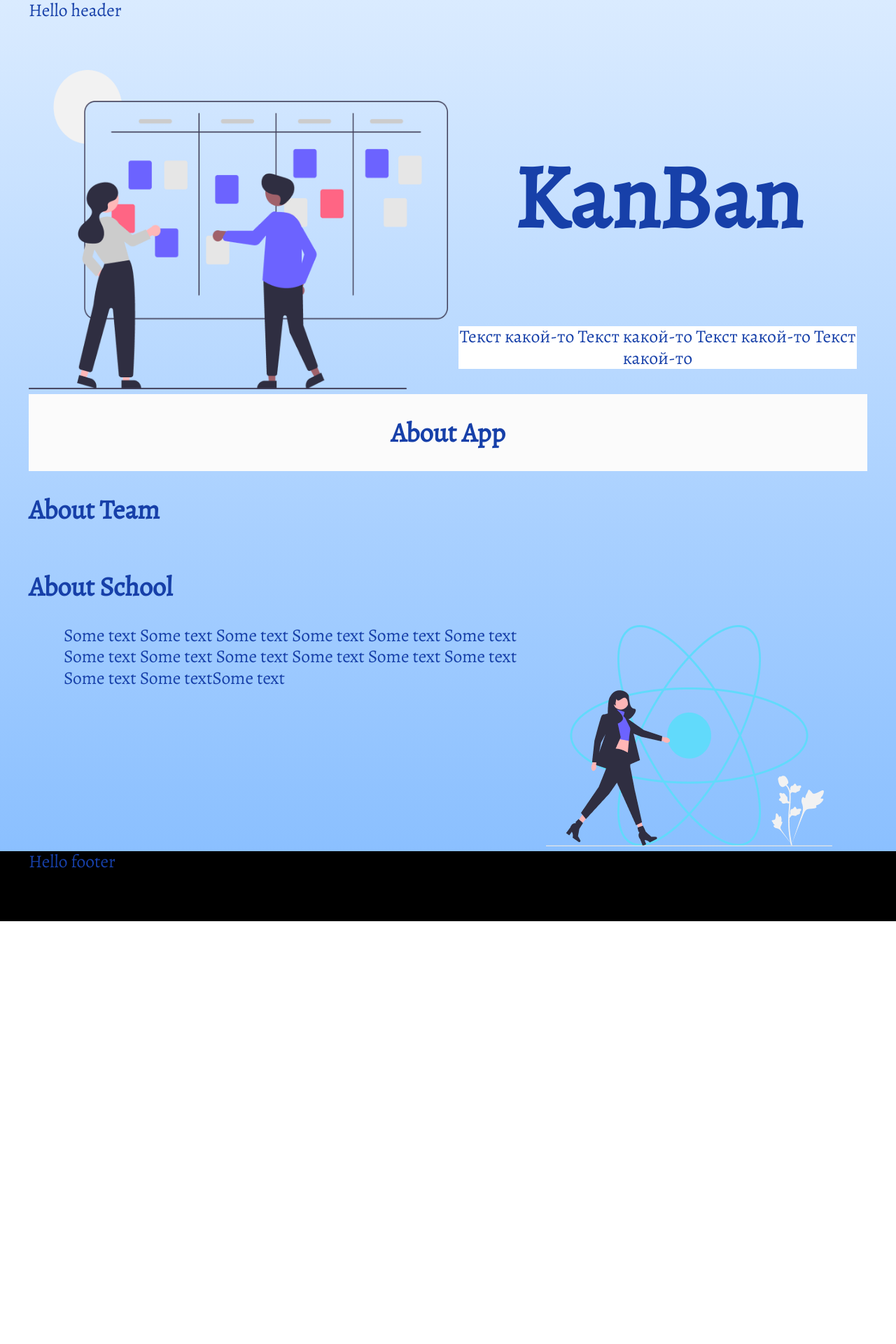
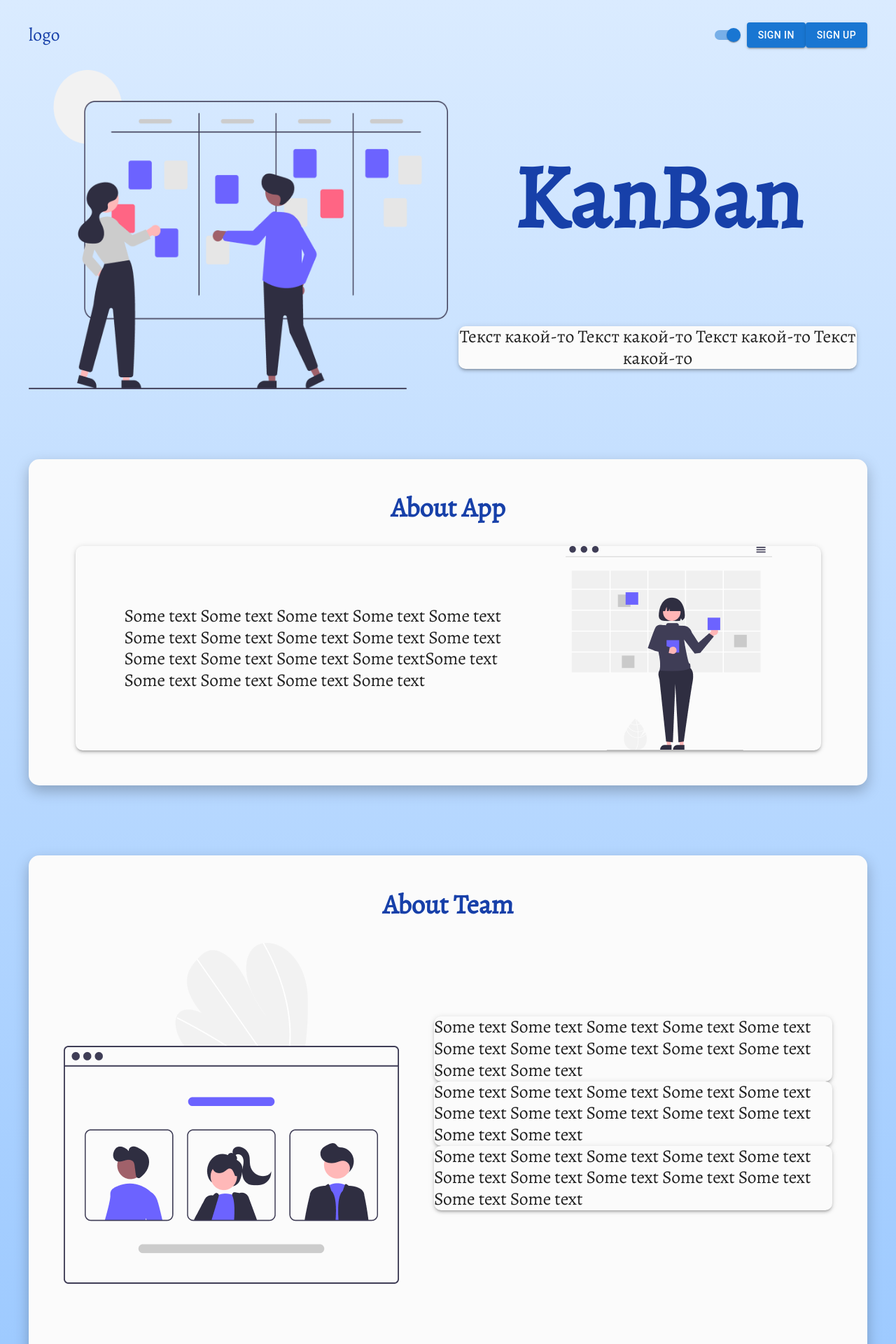
Before and after one commit to Verbena336/project-management-app, a React (Create React App) app in the folder project-management-app/: page / in a window 1280 px wide. Shown: the top 1920 px of the page at 70% size. Before the commit the page ends 1316 px from the top, so only its background shows below. Built offline with nearby package versions, Linux system fonts and the light colour scheme.

Commit message:
feat: add basic structure of welcome page layout

```diff
--- a/project-management-app/src/components/AppFooter/index.module.scss
+++ b/project-management-app/src/components/AppFooter/index.module.scss
@@ -1,5 +1,26 @@
 .footer {
-    width: 100%;
-    height: 100px;
-    background-color: #000;
+  width: 100%;
 }
+
+.inner {
+  position: relative;
+  height: 100px;
+  display: flex;
+  align-items: center;
+  justify-content: space-between;
+}
+
+.logo {
+}
+
+.created {
+  position: absolute;
+  top: 50%;
+  left: 50%;
+  transform: translate(-50%, -50%);
+}
+
+.githubs {
+    display: flex;
+    gap: 15px;
+}
--- a/project-management-app/src/components/AppFooter/index.tsx
+++ b/project-management-app/src/components/AppFooter/index.tsx
@@ -6,7 +6,15 @@ const AppFooter = () => {
   return (
     <footer className={styles.footer}>
       <div className="container">
-        <div className="footer-inner">Hello footer</div>
+        <div className={styles.inner}>
+          <div className={styles.logo}>logo</div>
+          <div className={styles.created}>2022</div>
+          <div className={styles.githubs}>
+            <a href="#">ссылка 1</a>
+            <a href="#">ссылка 2</a>
+            <a href="#">ссылка 3</a>
+          </div>
+        </div>
       </div>
     </footer>
   );
--- a/project-management-app/src/components/AppHeader/index.module.scss
+++ b/project-management-app/src/components/AppHeader/index.module.scss
@@ -1,4 +1,18 @@
 .header {
   width: 100%;
+}
+
+.inner {
+  display: flex;
+  justify-content: space-between;
+  align-items: center;
   height: 100px;
 }
+
+.logo {
+
+}
+
+.btn {
+  background-color: #1740a9;
+}
--- a/project-management-app/src/components/AppHeader/index.tsx
+++ b/project-management-app/src/components/AppHeader/index.tsx
@@ -1,4 +1,7 @@
 import React from 'react';
+
+import MuiButton from '@mui/material/Button';
+import Switch from '@mui/material/Switch';
 
 import styles from './index.module.scss';
 
@@ -6,7 +9,28 @@ const AppHeader = () => {
   return (
     <header className={styles.header}>
       <div className="container">
-        <div className="header-inner">Hello header</div>
+        <div className={styles.inner}>
+          <div className={styles.logo}>logo</div>
+          <div>
+            <Switch defaultChecked />
+            <MuiButton
+              aria-label="Sign In"
+              className={styles.btn}
+              type="submit"
+              variant="contained"
+            >
+              Sign In
+            </MuiButton>
+            <MuiButton
+              aria-label="Sign Up"
+              className={styles.btn}
+              type="submit"
+              variant="contained"
+            >
+              Sign Up
+            </MuiButton>
+          </div>
+        </div>
       </div>
     </header>
   );
--- a/project-management-app/src/components/WelcomeMain/index.module.scss
+++ b/project-management-app/src/components/WelcomeMain/index.module.scss
@@ -1,11 +1,16 @@
 .inner {
   display: flex;
   flex-direction: column;
+  gap: 100px;
 }
 
 .section {
+  padding: 0 50px;
+  padding-top: 15px;
+  padding-bottom: 50px;
   background-color: #fbfbfb;
-  padding: 0 50px;
+  box-shadow: 0px 8px 20px rgba(0, 0, 0, 0.25);
+  border-radius: 15px;
   display: flex;
   flex-direction: column;
   justify-content: center;
@@ -15,7 +20,6 @@
 .hero {
   display: flex;
 }
-
 
 .image-box {
   flex: 0 1 50%;
@@ -43,13 +47,28 @@
   background-color: #fff;
 }
 
+// About App
+
+.paper-content {
+  display: flex;
+  gap: 50px;
+  padding: 0 70px;
+  justify-content: center;
+  align-items: center;
+}
+
+.about-app-text {
+  max-width: 580px;
+}
 
 // About Team
 
 .about-team-content {
+  padding-bottom: 70px;
   display: flex;
+  align-items: center;
+  gap: 50px;
 }
-
 
 .about-app-content {
   display: flex;
@@ -59,3 +78,7 @@
   display: flex;
   padding: 0 50px;
 }
+
+.about-school {
+  margin-bottom: 100px;
+}
--- a/project-management-app/src/components/WelcomeMain/index.tsx
+++ b/project-management-app/src/components/WelcomeMain/index.tsx
@@ -1,4 +1,6 @@
 import React from 'react';
+
+import MainPaper from '../MainPaper';
 
 import styles from './index.module.scss';
 
@@ -13,40 +15,56 @@ const WelcomeMain = () => {
             </div>
             <div className={styles.content}>
               <h1 className={styles.title}>KanBan</h1>
-              <div className={styles.text}>
-                Текст какой-то Текст какой-то Текст какой-то Текст какой-то
-              </div>
+              <MainPaper>Текст какой-то Текст какой-то Текст какой-то Текст какой-то</MainPaper>
             </div>
           </section>
           <section className={styles.section}>
             <h2 className="title">About App</h2>
             <div className={styles['about-app-content']}>
-              <div className={styles['about-app-text']}></div>
-              <div className={styles['about-app-image-box']}></div>
+              <MainPaper>
+                <div className={styles['paper-content']}>
+                  <div className={styles['about-app-text']}>
+                    Some text Some text Some text Some text Some text Some text Some text Some text
+                    Some text Some text Some text Some text Some text Some textSome text Some text
+                    Some text Some text Some text
+                  </div>
+                  <img src="./assets/images/about-app.png" />
+                </div>
+              </MainPaper>
             </div>
           </section>
-          <section className="about-team section">
+          <section className={styles.section}>
             <h2 className="title">About Team</h2>
             <div className={styles['about-team-content']}>
-              <div className={styles['about-team-img-box']}></div>
+              <img className={styles['about-team-img']} src="./assets/images/about-team.png" />
               <div className={styles.participants}>
-                <div className={styles.participant}></div>
-                <div className={styles.participant}></div>
-                <div className={styles.participant}></div>
+                <MainPaper>
+                  Some text Some text Some text Some text Some text Some text Some text Some text
+                  Some text Some text Some text Some text
+                </MainPaper>
+                <MainPaper>
+                  Some text Some text Some text Some text Some text Some text Some text Some text
+                  Some text Some text Some text Some text
+                </MainPaper>
+                <MainPaper>
+                  Some text Some text Some text Some text Some text Some text Some text Some text
+                  Some text Some text Some text Some text
+                </MainPaper>
               </div>
             </div>
           </section>
-          <section className="about-school section">
+          <section className={`${styles.section} ${styles['about-school']}`}>
             <h2 className="title">About School</h2>
-            <div className={styles['about-school-content']}>
-              <div>
-                Some text Some text Some text Some text Some text Some text Some text Some text Some
-                text Some text Some text Some text Some text Some textSome text
-              </div>
-              <div className={styles['about-school-img-box']}>
+
+            <MainPaper>
+              <div className={styles['about-school-content']}>
+                <div className={styles['about-school-text']}>
+                  Some text Some text Some text Some text Some text Some text Some text Some text
+                  Some text Some text Some text Some text Some text Some textSome text
+                </div>
                 <img src="./assets/images/about-school.png" />
               </div>
-            </div>
+            </MainPaper>
           </section>
         </div>
       </div>
--- a/project-management-app/src/index.css
+++ b/project-management-app/src/index.css
@@ -6,12 +6,20 @@
   box-sizing: border-box;
 }
 
+img {
+  display: block;
+  max-width: 100%;
+}
+
 body {
   margin: 0;
   font-family: -apple-system, BlinkMacSystemFont, 'Segoe UI', 'Roboto', 'Oxygen', 'Ubuntu',
     'Cantarell', 'Fira Sans', 'Droid Sans', 'Helvetica Neue', sans-serif;
   -webkit-font-smoothing: antialiased;
   -moz-osx-font-smoothing: grayscale;
+  scroll-behavior: smooth;
+  text-rendering: optimizeSpeed;
+  min-height: 100vh;
 }
 
 #root {
```
